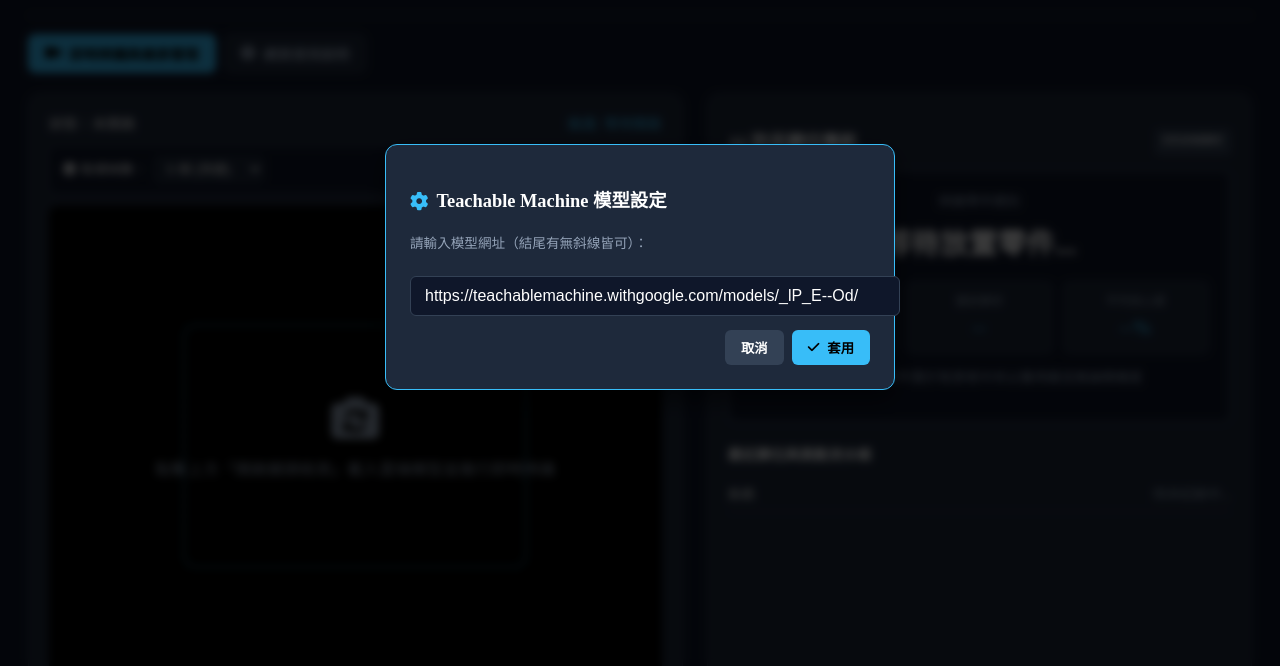
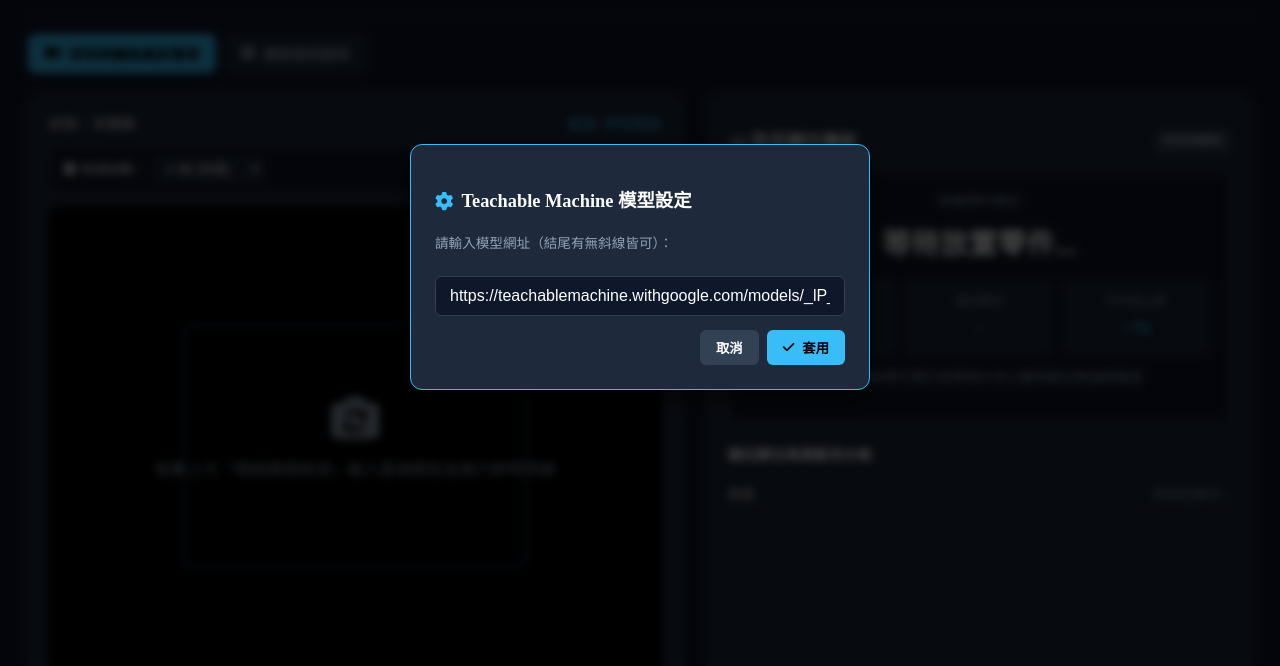
Before and after one commit to LY-C123/html, a plain HTML site: page index.html in a window 1280 px wide. Both pictures are taken after a click on the button "模型設定". Shown: the part 133-799 px from the top of the page. Drawn offline with Linux system fonts and the light colour scheme.

Commit message:
index.html

```diff
--- a/index.html
+++ b/index.html
@@ -835,7 +835,7 @@
 
   <!-- 彈窗 4：模型設定視窗 (Modal) -->
   <div class="modal-overlay" id="modelModal">
-    <div class="modal-content">
+    <div class="modal-content" style="box-sizing: border-box; max-width: 460px; overflow: hidden;">
       <h3 style="display:flex; align-items:center; gap:8px; font-size:1.15rem; color:#fff;">
         <i class="fa-solid fa-gear" style="color:var(--accent);"></i>
         Teachable Machine 模型設定
@@ -843,7 +843,7 @@
       <p style="font-size:0.85rem; color:var(--text-muted); margin-top:6px;">
         請輸入模型網址（結尾有無斜線皆可）：
       </p>
-      <input type="url" class="modal-input" id="modelUrlInput" placeholder="https://teachablemachine.withgoogle.com/models/...">
+      <input type="url" class="modal-input" id="modelUrlInput" placeholder="https://teachablemachine.withgoogle.com/models/..." style="box-sizing: border-box; width: 100%; max-width: 100%;">
       <div style="display:flex; justify-content:flex-end; gap:8px;">
         <button class="btn btn-secondary" onclick="closeModelSettings()">取消</button>
         <button class="btn" onclick="saveModelSettings()"><i class="fa-solid fa-check"></i> 套用</button>
```
